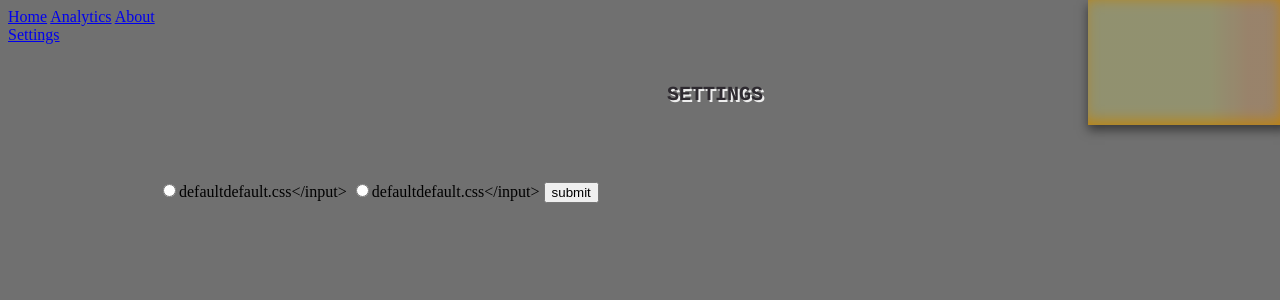
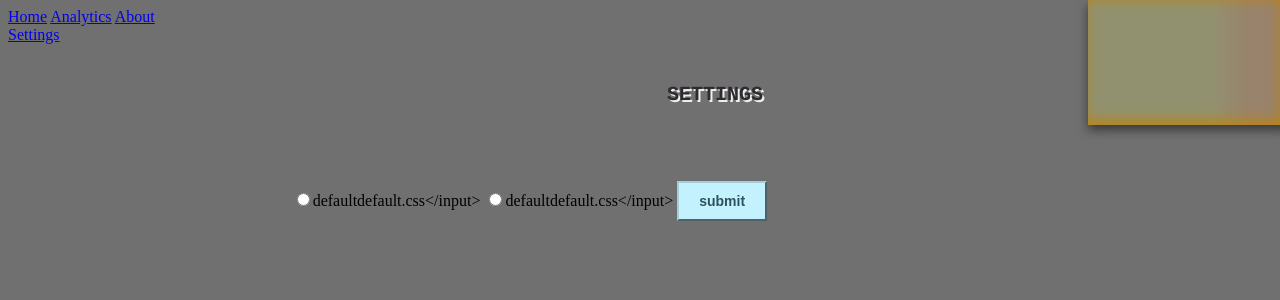
Before and after one commit to vashman/web_meda, a Jekyll site: the page built from settings.md, in a window 1280 px wide. Shown: the top 300 px of the page. Built offline with Jekyll 4.4.1, drawn with Linux system fonts in a browser that asks for light colours.

Commit message:
css test

```diff
--- a/css/theme/vintage.scss
+++ b/css/theme/vintage.scss
@@ -130,18 +130,18 @@ align:center;
 }
 
 /* Form */
-.form{
+form{
 margin-left:12%;
-}
-h1, h2, h3, h4, h5.form{
+
+h1, h2, h3, h4, h5 {
 border-radius:25px;
 font-family: "League-Gothic", Courier;
 }
-p.form{
+p{
 font-family: "League-Gothic", Courier;
 color:#2E2A30;
 }
-input.form{
+input{
 border-top:2px solid #a3ceda;
 border-left:2px solid #a3ceda;
 border-right:2px solid #4f6267;
@@ -152,9 +152,10 @@ background-color:#c4f1fe;
 font-weight: bold;
 color:#2d525d;
 }
-td.form{
+td{
 font-family: "League-Gothic", Courier;
 color:#2E2A30;
+}
 }
 
 /* Important */
```
